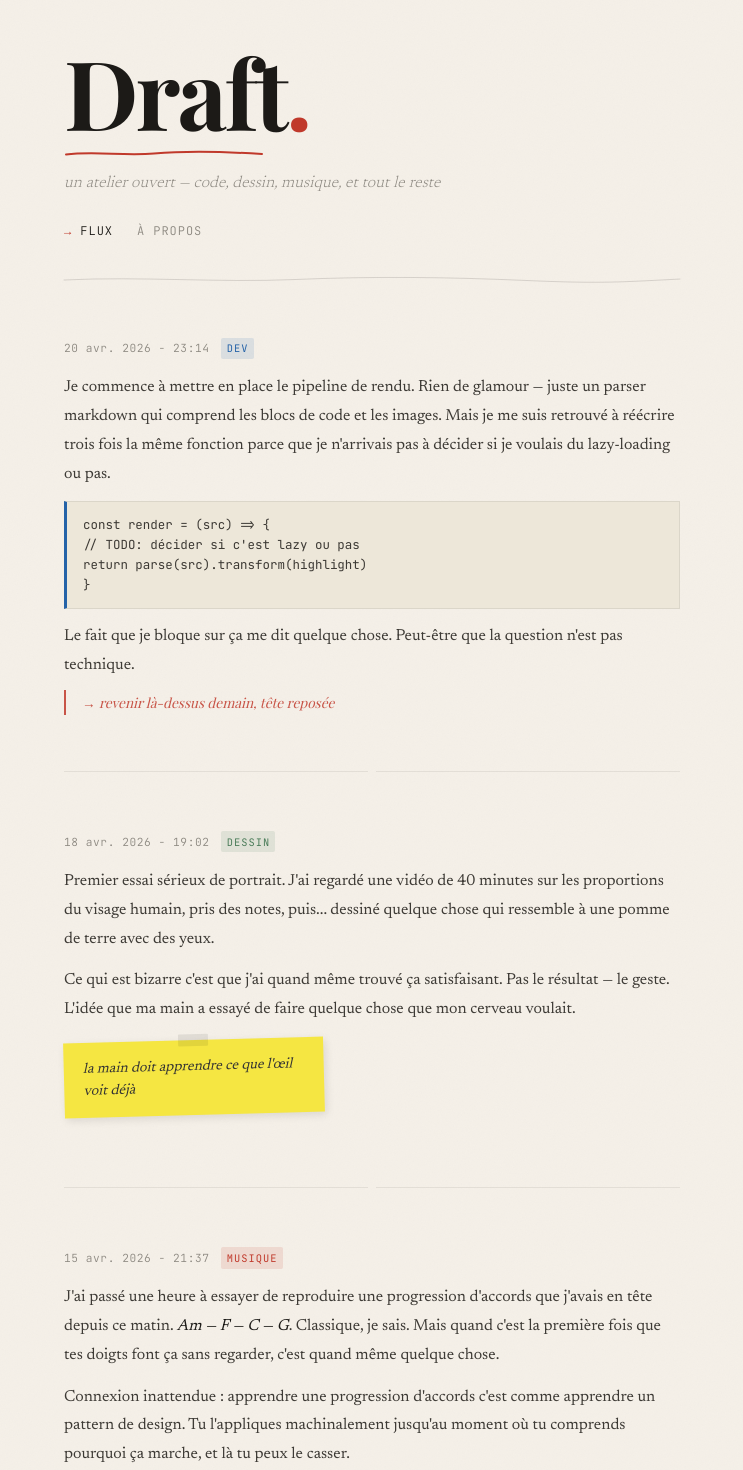
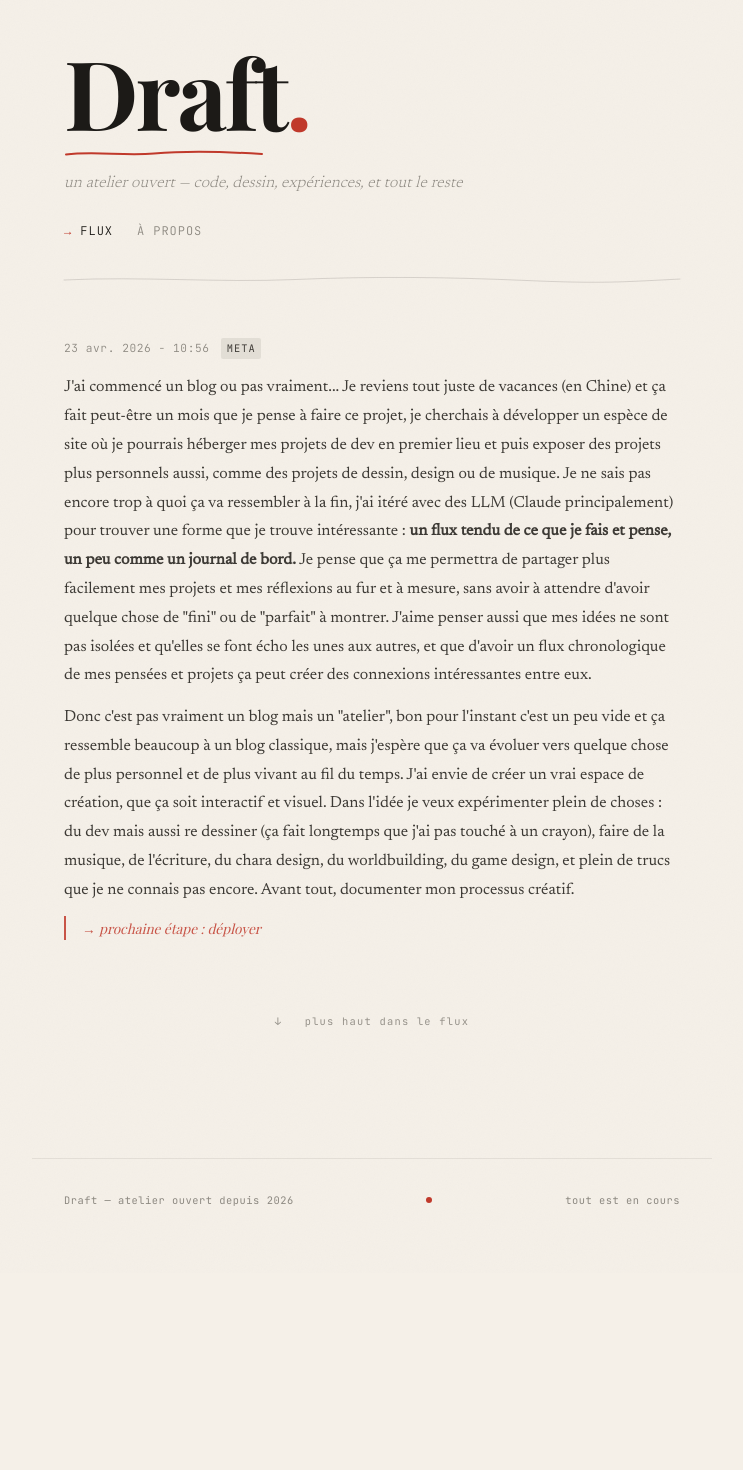
Before and after one commit to ohmushi/draft, a Next.js app: page / in a window 1280 px wide. Shown: the top 1470 px of the page, without its empty margins (268-1011 px from the left). After the commit the page ends 1273 px from the top, so only its background shows below. Built offline with nearby package versions, Linux system fonts and the light colour scheme.

Commit message:
ajout de la première vraie entrée

```diff
--- a/app/entry/[slug]/page.tsx
+++ b/app/entry/[slug]/page.tsx
@@ -7,6 +7,7 @@ const TAG_CLASS: Record<string, string> = {
   musique: 'tag-music',
   écriture: 'tag-ecriture',
   ecriture: 'tag-ecriture',
+  meta: 'tag-meta',
 }
 
 function formatDate(dateStr: string, time?: string): string {
--- a/app/globals.css
+++ b/app/globals.css
@@ -159,6 +159,7 @@ main {
 .tag-music   { background: rgba(192, 57, 43, 0.12); color: var(--accent-red); }
 .tag-ecriture{ background: rgba(212, 160, 23, 0.15); color: #8a6600; }
 .tag-autre   { background: rgba(140, 136, 128, 0.12); color: var(--ink-faint); }
+.tag-meta    { background: rgba(28, 26, 23, 0.08); color: var(--ink-soft); }
 
 .entry-body {
   color: var(--ink-soft);
@@ -172,21 +173,6 @@ main {
 
 .entry-body em {
   font-style: italic;
-  color: var(--ink);
-}
-
-.entry-link {
-  font-family: 'JetBrains Mono', monospace;
-  font-size: 0.7rem;
-  color: var(--ink-faint);
-  text-decoration: none;
-  letter-spacing: 0.05em;
-  margin-top: 0.5rem;
-  display: inline-block;
-  transition: color 0.2s;
-}
-
-.entry-link:hover {
   color: var(--ink);
 }
 
@@ -360,8 +346,3 @@ footer span {
   text-decoration-color: var(--accent-red);
   transition: color 0.2s;
 }
-
-.entry:hover .entry-date {
-  color: var(--ink);
-  transition: color 0.2s;
-}
--- a/app/layout.tsx
+++ b/app/layout.tsx
@@ -30,7 +30,7 @@ const jetbrainsMono = JetBrains_Mono({
 
 export const metadata: Metadata = {
   title: "Draft",
-  description: "un atelier ouvert — code, dessin, musique, et tout le reste",
+  description: "un atelier ouvert — code, dessin, expériences, et tout le reste",
 };
 
 export default function RootLayout({
@@ -48,7 +48,7 @@ export default function RootLayout({
           <h1 className="site-title">Draft</h1>
           <TitleUnderline />
           <p className="site-tagline">
-            un atelier ouvert — code, dessin, musique, et tout le reste
+            {metadata.description}
           </p>
           <nav>
             <Link href="/" className="active">
--- a/components/EntryCard.tsx
+++ b/components/EntryCard.tsx
@@ -9,6 +9,7 @@ const TAG_CLASS: Record<string, string> = {
   musique: 'tag-music',
   écriture: 'tag-ecriture',
   ecriture: 'tag-ecriture',
+  meta: 'tag-meta',
 }
 
 function formatDate(dateStr: string, time?: string): string {
--- a/content/entries/2026-04-12-nouvelle-courte.mdx
+++ /dev/null
@@ -1,10 +0,0 @@
----
-tag: écriture
-time: "17:20"
----
-
-Première tentative de nouvelle courte. J'ai une idée depuis des semaines — un personnage qui réalise que ses souvenirs sont organisés comme un système de fichiers. J'ai écrit 200 mots, effacé 180, gardé les 20 qui sonnaient juste.
-
-*"Il cherchait le dossier de l'été 2019, mais le répertoire était vide. Pas supprimé. Vide."*
-
-Je ne sais pas encore ce que c'est. Mais j'aime ce que ça dit sur la mémoire.
--- a/content/entries/2026-04-15-progression-accords.mdx
+++ /dev/null
@@ -1,8 +0,0 @@
----
-tag: musique
-time: "21:37"
----
-
-J'ai passé une heure à essayer de reproduire une progression d'accords que j'avais en tête depuis ce matin. *Am — F — C — G*. Classique, je sais. Mais quand c'est la première fois que tes doigts font ça sans regarder, c'est quand même quelque chose.
-
-Connexion inattendue : apprendre une progression d'accords c'est comme apprendre un pattern de design. Tu l'appliques machinalement jusqu'au moment où tu comprends pourquoi ça marche, et là tu peux le casser.
--- a/content/entries/2026-04-18-portrait-jour-1.mdx
+++ /dev/null
@@ -1,10 +0,0 @@
----
-tag: dessin
-time: "19:02"
----
-
-Premier essai sérieux de portrait. J'ai regardé une vidéo de 40 minutes sur les proportions du visage humain, pris des notes, puis... dessiné quelque chose qui ressemble à une pomme de terre avec des yeux.
-
-Ce qui est bizarre c'est que j'ai quand même trouvé ça satisfaisant. Pas le résultat — le geste. L'idée que ma main a essayé de faire quelque chose que mon cerveau voulait.
-
-<Sticky>la main doit apprendre ce que l'œil voit déjà</Sticky>
--- a/content/entries/2026-04-20-pipeline-rendu.mdx
+++ /dev/null
@@ -1,17 +0,0 @@
----
-tag: dev
-time: "23:14"
----
-
-Je commence à mettre en place le pipeline de rendu. Rien de glamour — juste un parser markdown qui comprend les blocs de code et les images. Mais je me suis retrouvé à réécrire trois fois la même fonction parce que je n'arrivais pas à décider si je voulais du lazy-loading ou pas.
-
-<CodeBlock lang="js">
-{`const render = (src) => {
-  // TODO: décider si c'est lazy ou pas
-  return parse(src).transform(highlight)
-}`}
-</CodeBlock>
-
-Le fait que je bloque sur ça me dit quelque chose. Peut-être que la question n'est pas technique.
-
-<Annotation>→ revenir là-dessus demain, tête reposée</Annotation>
--- /dev/null
+++ b/content/entries/2026-04-23-draft.mdx
@@ -0,0 +1,22 @@
+---
+tag: meta
+time: "10:56"
+---
+
+J'ai commencé un blog ou pas vraiment... Je reviens tout juste de vacances (en Chine) et ça fait peut-être un mois que je pense à faire ce projet,
+je cherchais à développer un espèce de site où je pourrais héberger mes projets de dev en premier lieu et puis exposer
+des projets plus personnels aussi, comme des projets de dessin, design ou de musique. Je ne sais pas encore trop à quoi ça va ressembler à la fin,
+j'ai itéré avec des LLM (Claude principalement) pour trouver une forme que je trouve intéressante :
+**un flux tendu de ce que je fais et pense, un peu comme un journal de bord.** Je pense que ça me permettra de partager
+plus facilement mes projets et mes réflexions au fur et à mesure, sans avoir à attendre d'avoir quelque chose de "fini" ou de "parfait" à montrer.
+J'aime penser aussi que mes idées ne sont pas isolées et qu'elles se font écho les unes aux autres, et que d'avoir un flux chronologique de mes pensées et projets
+ça peut créer des connexions intéressantes entre eux.
+
+Donc c'est pas vraiment un blog mais un "atelier", bon pour l'instant c'est un peu vide et ça ressemble beaucoup à un blog classique,
+mais j'espère que ça va évoluer vers quelque chose de plus personnel et de plus vivant au fil du temps. J'ai envie de créer un
+vrai espace de création, que ça soit interactif et visuel.
+Dans l'idée je veux expérimenter plein de choses : du dev mais aussi re dessiner (ça fait longtemps que j'ai pas touché à un crayon),
+faire de la musique, de l'écriture, du chara design, du worldbuilding, du game design, et plein de trucs que je ne connais pas encore.
+Avant tout, documenter mon processus créatif.
+
+<Annotation>→ prochaine étape : déployer</Annotation>
--- a/mockup.html
+++ b/mockup.html
@@ -13,7 +13,7 @@
             --cream: #F5F0E8;
             --cream-dark: #EDE7D9;
             --ink: #1C1A17;
-            --ink-soft: #3D3A35;
+            --ink-soft: #cd830a;
             --ink-faint: #8C8880;
             --accent-yellow: #D4A017;
             --accent-red: #C0392B;
```
